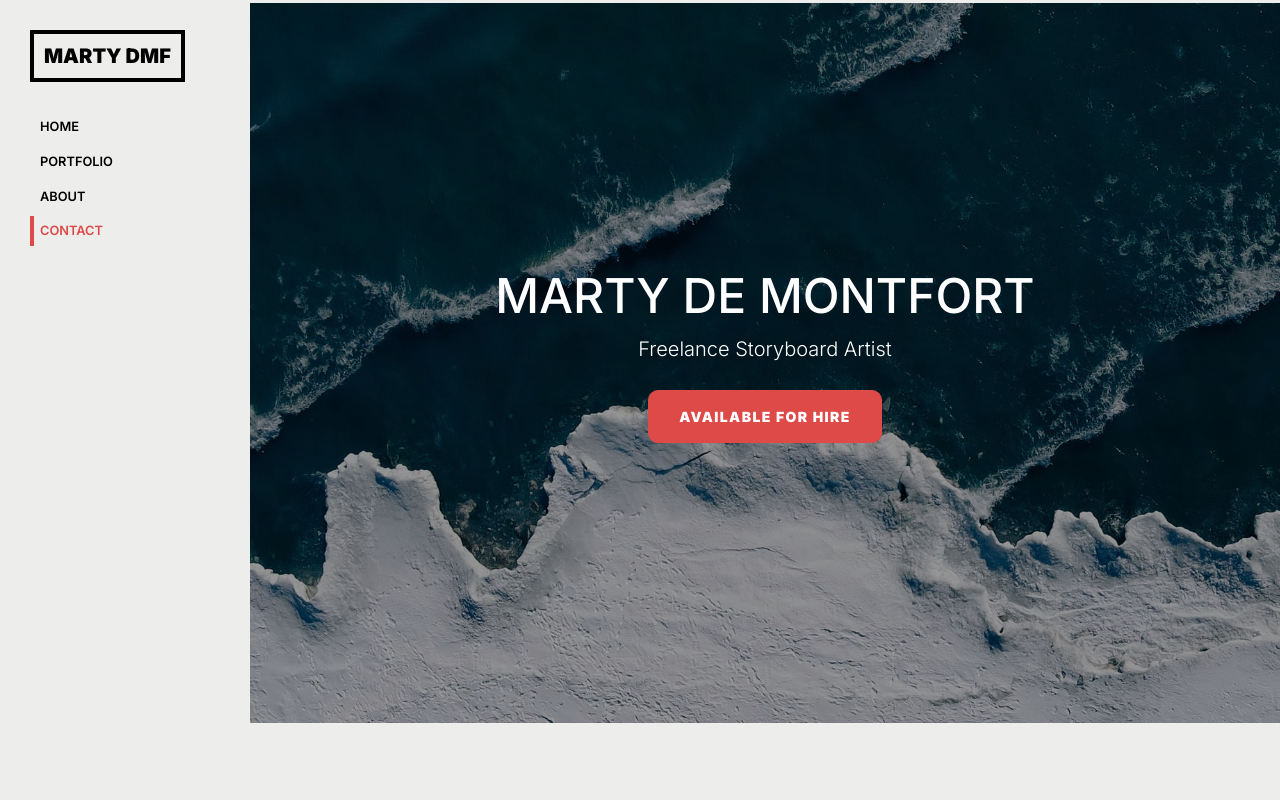
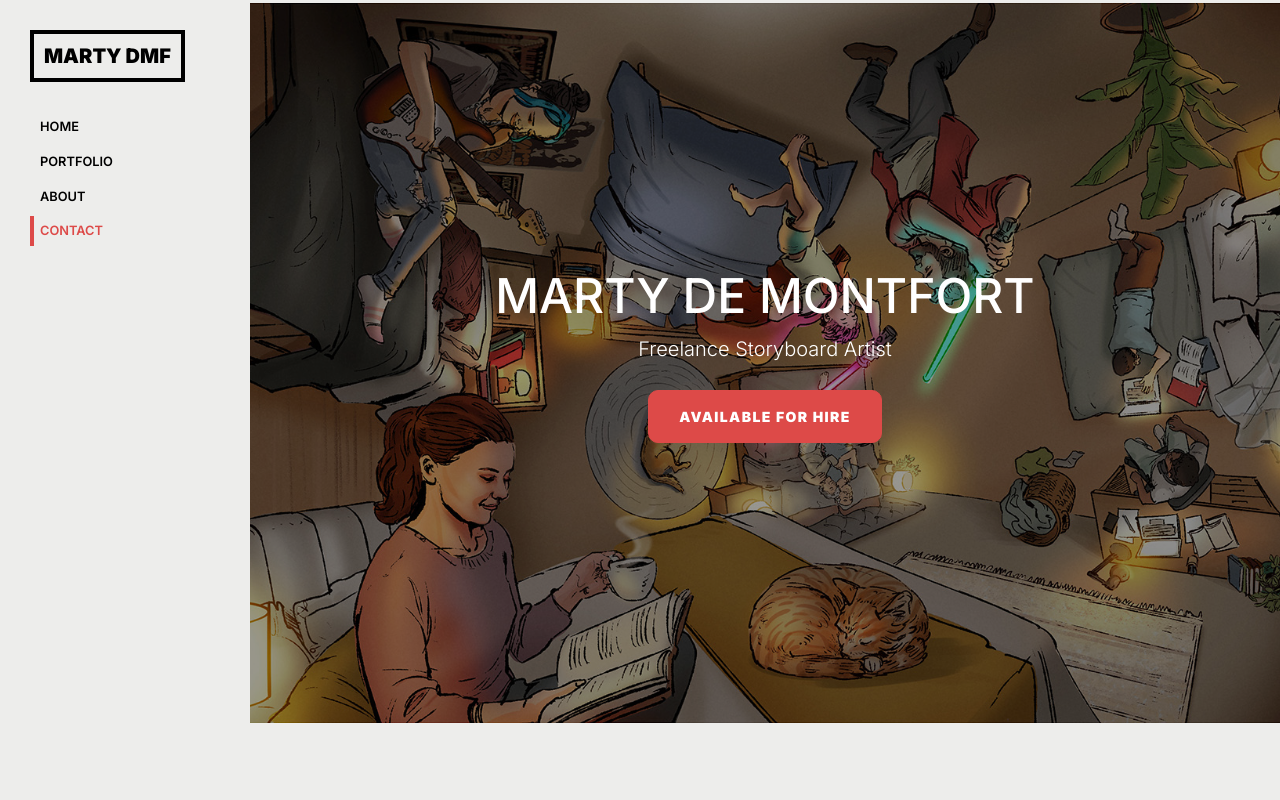
Before and after one commit to marty-dmf/marty-dmf.github.io, a plain HTML site: page index.html in a window 1280 px wide. Shown: the top 800 px of the page. Drawn offline with Linux system fonts and the light colour scheme; files whose address does not match are found by name.

Commit message:
Update index.html

```diff
--- a/index.html
+++ b/index.html
@@ -68,7 +68,7 @@
     </header>
     <main class="main-content">
 
-      <section class="site-section-hero bg-image mb-5" style="background-image: url('images/hero-min.jpg');"  data-stellar-background-ratio="0.5" id="section-home">
+      <section class="site-section-hero bg-image mb-5" style="background-image: url('images/Snooze2SML.jpg');"  data-stellar-background-ratio="0.5" id="section-home">
         <div class="row justify-content-center align-items-center">
           <div class="col-md-7 text-center">
             <h1 class=" heading text-uppercase text-white" data-aos="fade-up">Marty de Montfort</h1>
```
